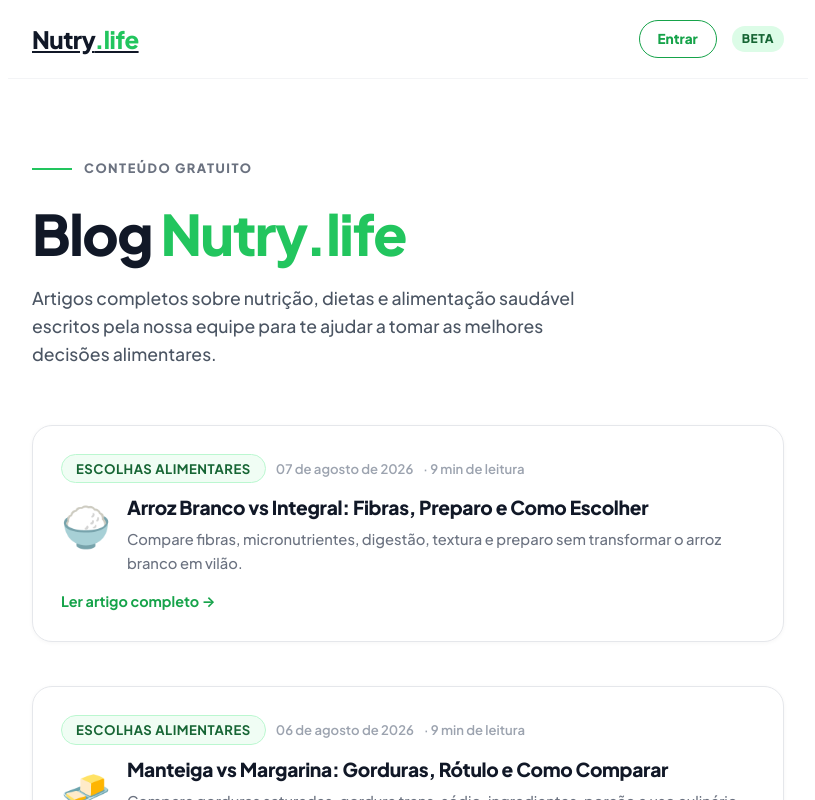
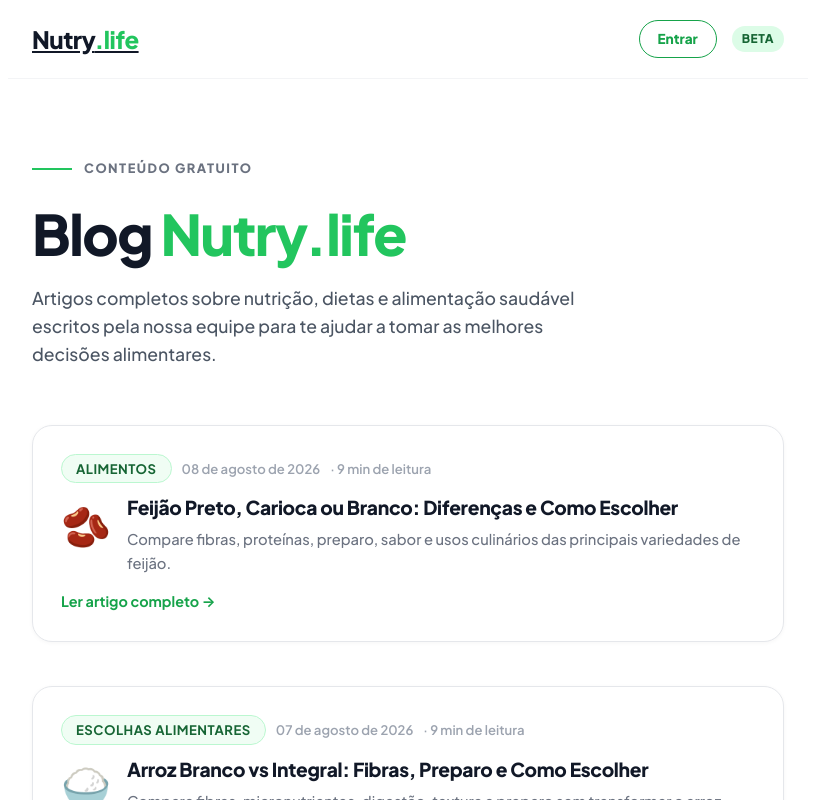
Before and after one commit to elevanceseguros/Nutri, a Next.js app: page /blog in a window 1280 px wide. Shown: the top 800 px of the page, without its empty margins (232-1047 px from the left). Built offline with nearby package versions, Linux system fonts and the light colour scheme.

Commit message:
Adiciona artigo de 08/08 ao índice do blog

```diff
--- a/src/app/blog/page.tsx
+++ b/src/app/blog/page.tsx
@@ -14,6 +14,15 @@ export const metadata: Metadata = {
 };
 
 const posts = [
+  {
+    slug: "feijao-preto-carioca-branco-diferencas",
+    titulo: "Feijão Preto, Carioca ou Branco: Diferenças e Como Escolher",
+    descricao: "Compare fibras, proteínas, preparo, sabor e usos culinários das principais variedades de feijão.",
+    data: "08 de agosto de 2026",
+    tempo: "9 min de leitura",
+    tag: "Alimentos",
+    emoji: "🫘",
+  },
   {
     slug: "arroz-branco-vs-integral-como-escolher",
     titulo: "Arroz Branco vs Integral: Fibras, Preparo e Como Escolher",
```
